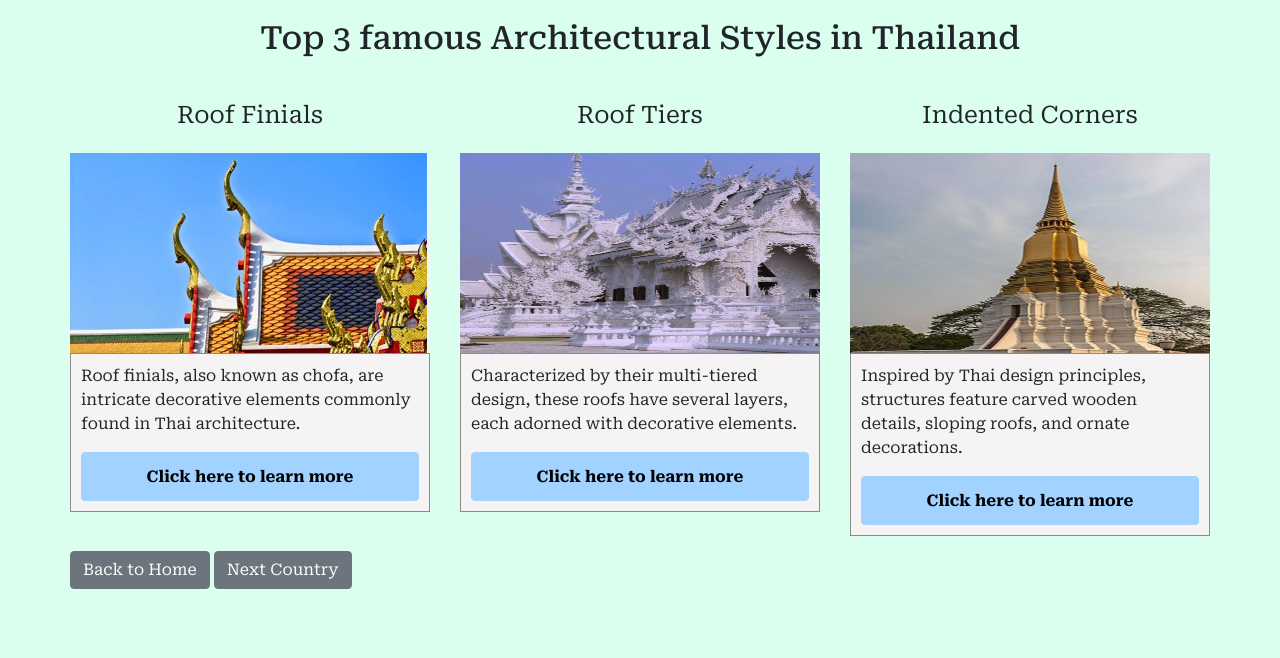
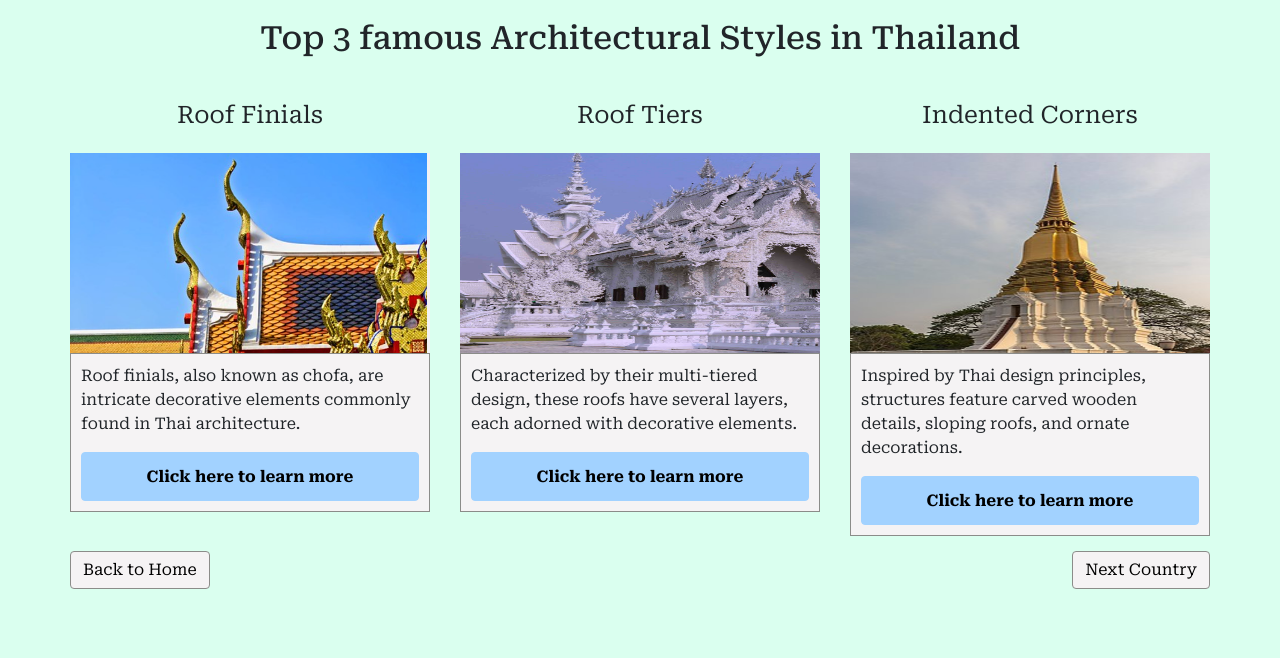
Before and after one commit to kentrietran/SEAsiaArchitectureProject, a Flask app: page /learn/1 in a window 1280 px wide. Shown: the part 57-715 px from the top of the page. Run offline with Flask 3, Linux system fonts and the light colour scheme; some libraries are stand-ins or nearby versions.

Commit message:
fixed prev and next buttons

```diff
--- a/server.py
+++ b/server.py
@@ -93,7 +93,19 @@ def home2():
 def learn(lesson_id):
     lesson = lessons.get(lesson_id)
     if lesson:
-        return render_template('learn.html', lesson=lesson)
+        lesson_ids = sorted(lessons.keys(), key=int)
+        current_index = lesson_ids.index(lesson_id)
+        print("Current index:", current_index)
+
+        next_lesson_id = None
+        previous_lesson_id = None
+
+        if current_index < len(lesson_ids) - 1:
+            next_lesson_id = int(lesson_id) + 1
+        if current_index > 0:
+            previous_lesson_id = int(lesson_id) - 1
+
+        return render_template('learn.html', lesson=lesson, next_lesson_id=next_lesson_id, previous_lesson_id=previous_lesson_id)
     else:
         return "Lesson not found", 404
 
--- a/static/main.css
+++ b/static/main.css
@@ -179,7 +179,16 @@ div.container{
     width: 50rem;
     height: max-content;
 }
-
+.btn-secondary.mb-3{
+    background-color: #f5f3f4ff !important;
+    border: 1px solid #8b8c89 !important;
+    color: black;
+}
+.btn-secondary.mb-3:hover{
+    color: black !important;
+    background-color: #8b8c89 !important;
+    border: 1px solid #8b8c89 !important;
+}
 
 /* styles.css */
 
@@ -211,7 +220,12 @@ button.prev, button.next {
     border: 1px solid #a2d2ffff;
     outline: none; /* Remove the outline */
 }
-
+button.prev{
+    float: left;
+}
+button.next{
+    float:right;
+}
 button.prev:hover, button.next:hover {
     background-color: rgb(124, 192, 255); /* Darken button color on hover */
     border-color: rgb(124, 192, 255);
@@ -223,5 +237,4 @@ button.prev:hover, button.next:hover {
 
 .next {
     right: 10px;
-    margin-left: 370px;
 }
--- a/static/project.js
+++ b/static/project.js
@@ -22,6 +22,7 @@ $(document).ready(function() {
         }
     });
 
+    // Function to update gallery
     function updateGallery() {
         // Hide all images and captions except the one corresponding to the current index
         if (currentIndex === 0) {
@@ -30,6 +31,20 @@ $(document).ready(function() {
         } else{
             $('.prev').css('background-color', '#a2d2ffff');
             $('.prev').css('border', '1px solid #a2d2ffff');
+            // Add hover effect to buttons
+            $('.prev').hover(function() {
+                if (currentIndex === 0) {
+                    $('.prev').css('background-color', '#8b8c89');
+                } else{
+                    $('.prev').css('background-color', 'rgb(124, 192, 255)');
+                }
+            }, function() {
+                if (currentIndex === 0) {
+                    $('.prev').css('background-color', '#8b8c89');
+                } else{
+                    $('.prev').css('background-color', '#a2d2ffff');
+                }
+            });
         }
 
         if(currentIndex === totalImages - 1){
@@ -38,6 +53,20 @@ $(document).ready(function() {
         } else{
             $('.next').css('background-color', '#a2d2ffff');
             $('.next').css('border', '1px solid #a2d2ffff');
+            // Add hover effect to buttons
+            $('.next').hover(function() {
+                if (currentIndex === totalImages - 1) {
+                    $('.next').css('background-color', '#8b8c89');
+                } else{
+                    $('.next').css('background-color', 'rgb(124, 192, 255)');
+                }
+            }, function() {
+                if (currentIndex === totalImages - 1) {
+                    $('.next').css('background-color', '#8b8c89');
+                } else{
+                    $('.next').css('background-color', '#a2d2ffff');
+                }
+            });
         }
         $('.gallery img').hide().eq(currentIndex).show();
         $('.lesson-card-caption').hide().eq(currentIndex).show();
--- a/templates/learn.html
+++ b/templates/learn.html
@@ -19,7 +19,24 @@
         </div>
     {% endfor %}
     </div>
-    <a href="/home2" class="btn btn-secondary mb-3">Back to Home</a>  <!-- Back button to home2 -->
-    <a href="/home2" class="btn btn-secondary mb-3">Next Country</a>  <!-- Back button to home2 -->
+
+
+    <div class="container">
+        <div class="row justify-content-between">
+            <div class="col-auto">
+                <a href="/home2" class="btn btn-secondary mb-3">Back to Home</a>  <!-- Back button to home2 -->
+                {% if previous_lesson_id %}
+                    <a href="{{ url_for('learn', lesson_id=previous_lesson_id) }}" class="btn btn-secondary mb-3">Previous Country</a>
+                {% endif %}
+            </div>
+            <div class="col-auto">
+                {% if next_lesson_id %}
+                    <a href="{{ url_for('learn', lesson_id=next_lesson_id) }}" class="btn btn-secondary mb-3">Next Country</a>
+                {% else %}
+                    <a href="{{ url_for('quiz_page', quiz_id=1) }}" class="btn btn-secondary mb-3">Take Quiz</a>
+                {% endif %}
+            </div>
+        </div>
+    </div>
 </div>
 {% endblock %}
```
